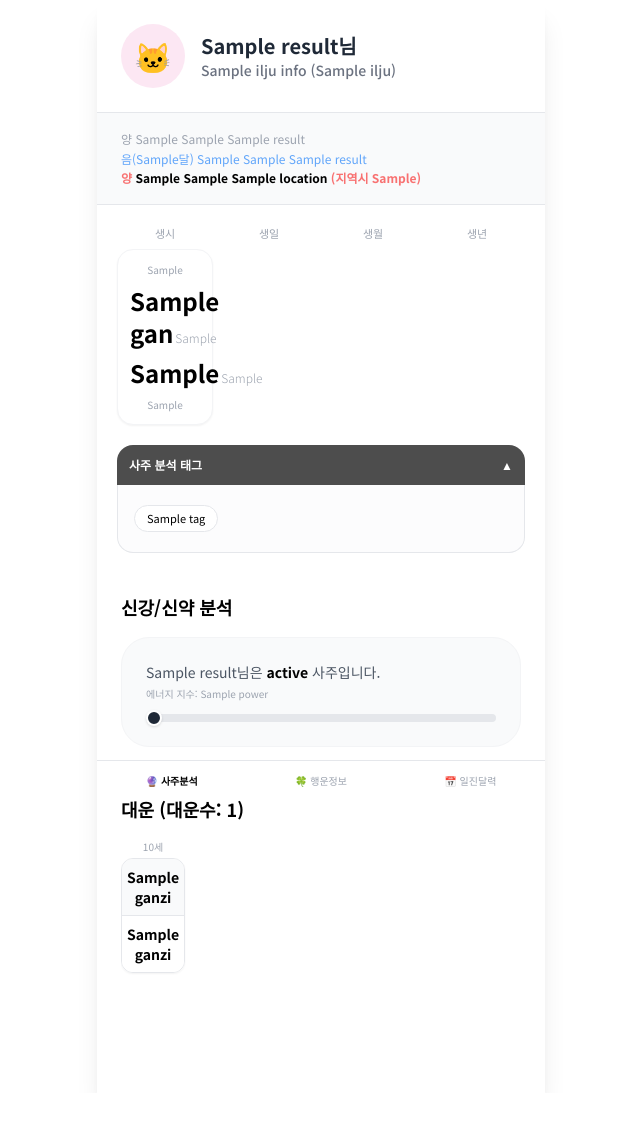
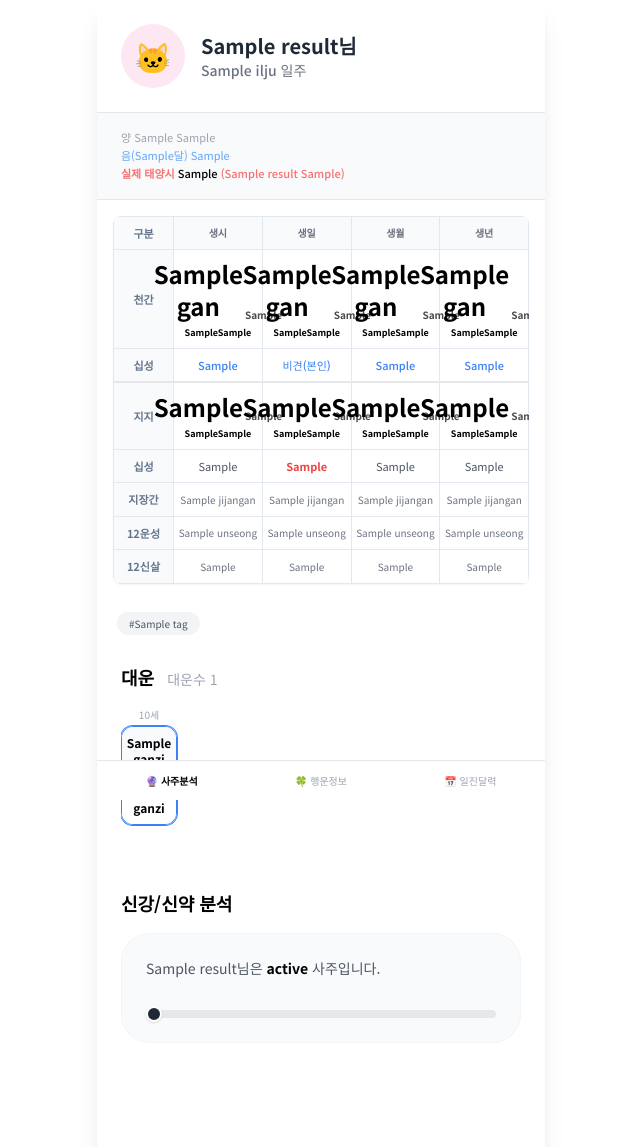
Before and after one commit to shinC/saju, a FastAPI app: template templates/result.html in a window 1280 px wide. Shown: the whole page, without its empty margins (319-959 px from the left). Before the commit the page ends 973 px from the top, so only its background shows below. Run offline with FastAPI, Linux system fonts and the light colour scheme; the template is opened without the code that fills it: most values are stand-ins (such as "Sample title", 1, 10 or a date in 2020); some libraries are stand-ins or nearby versions.

Commit message:
에러수정

```diff
--- a/templates/result.html
+++ b/templates/result.html
@@ -10,12 +10,16 @@
         body { font-family: 'Noto Sans KR', sans-serif; background-color: #f5f5f5; }
         .no-scrollbar::-webkit-scrollbar { display: none; }
 
-        /* 오행 컬러 클래스 */
-        .text-목 { color: #50808e; } .bg-목 { background-color: #50808e; }
-        .text-화 { color: #e16a6a; } .bg-화 { background-color: #e16a6a; }
-        .text-토 { color: #e9c46a; } .bg-토 { background-color: #e9c46a; }
-        .text-금 { color: #9a9a9a; } .bg-금 { background-color: #9a9a9a; }
-        .text-수 { color: #333333; } .bg-수 { background-color: #333333; }
+        /* 오행 컬러 클래스 - 이미지의 색감과 더 가깝게 조정 */
+        .text-목 { color: #2d5a27; } .bg-목 { background-color: #2d5a27; } /* 진한 초록 */
+        .text-화 { color: #c53030; } .bg-화 { background-color: #c53030; } /* 빨강 */
+        .text-토 { color: #a67c00; } .bg-토 { background-color: #a67c00; } /* 황토색 */
+        .text-금 { color: #718096; } .bg-금 { background-color: #718096; } /* 회색 */
+        .text-수 { color: #1a202c; } .bg-수 { background-color: #1a202c; } /* 검정 */
+
+        /* 테이블 전용 스타일 */
+        .saju-table th, .saju-table td { border: 1px solid #e2e8f0; padding: 8px 4px; text-align: center; }
+        .label-col { background-color: #f8fafc; font-weight: bold; font-size: 11px; color: #64748b; width: 60px; }
     </style>
 </head>
 <body class="max-w-md mx-auto bg-white min-h-screen pb-20 shadow-xl">
@@ -25,86 +29,135 @@
         <div>
             <h1 class="text-xl font-bold text-gray-800">{{ result.name }}님</h1>
             <p class="text-sm font-medium text-gray-500">
-                {{ ilju_info.title }} ({{ result.ilju }})
+                {{ result.ilju }} 일주
             </p>
         </div>
     </header>
 
-    <div class="px-6 py-4 bg-gray-50 text-[12px] text-gray-400 leading-relaxed border-b">
-        <p>양 {{ result.solar_display }} {{ result.gender_str }} {{ result.location_name }}</p>
-       <p class="text-blue-400">
-            음({{ result.lunar_type | default('평') }}달)
-            {{ result.lunar_display | default('정보없음') }}
-            {{ result.gender_str }}
-            {{ result.location_name }}
-        </p>
-        <p class="text-black font-bold">
-            <span class="text-red-400 font-bold">양</span> {{ result.corrected_display }} {{ result.gender_str }} {{ result.location }}
-            <span class="text-red-400">(지역시 {{ result.lng_diff_str }})</span>
+    <div class="px-6 py-4 bg-gray-50 text-[11px] text-gray-400 leading-relaxed border-b">
+        <p>양 {{ result.solar_display }} {{ result.gender_str }}</p>
+        <p class="text-blue-400">음({{ result.lunar_type }}달) {{ result.lunar_display }}</p>
+        <p class="text-black font-medium">
+            <span class="text-red-400 font-bold">실제 태양시</span> {{ result.corrected_display }}
+            <span class="text-red-400">({{ result.location_name }} {{ result.lng_diff_str }})</span>
         </p>
     </div>
 
-    <section class="p-5">
-        <div class="grid grid-cols-4 gap-2 text-center">
-            {% for p_name in ['생시', '생일', '생월', '생년'] %}
-            <div class="text-[11px] text-gray-400">{{ p_name }}</div>
+    <section class="p-4">
+        <table class="w-full saju-table table-fixed border-collapse rounded-lg overflow-hidden shadow-sm">
+            <thead>
+                <tr class="bg-gray-50 text-[10px] text-gray-500">
+                    <th class="label-col">구분</th>
+                    <th>생시</th>
+                    <th>생일</th>
+                    <th>생월</th>
+                    <th>생년</th>
+                </tr>
+            </thead>
+            <tbody>
+                <tr class="text-[15px] font-bold">
+                    <td class="label-col">천간</td>
+                    {% for i in [3, 2, 1, 0] %}
+                    {% set p = result.pillars[i] %}
+                    <td class="text-{{ p.gan_elem }}">
+                        <div class="flex flex-col items-center">
+                            <div class="flex items-end">
+                                <span class="text-2xl">{{ p.gan }}</span>
+                                <span class="text-[10px] ml-0.5 opacity-70">{{ p.gan_kor }}</span>
+                            </div>
+                            <span class="text-[9px] mt-1">{{ p.gan_pol }}{{ p.gan_elem }}</span>
+                        </div>
+                    </td>
+                    {% endfor %}
+                </tr>
+                <tr class="text-[11px]">
+                    <td class="label-col">십성</td>
+                    {% for i in [3, 2, 1, 0] %}
+                    <td class="text-blue-500 font-medium">{{ '비견(본인)' if i == 2 else result.pillars[i].t_gan }}</td>
+                    {% endfor %}
+                </tr>
+
+                <tr class="text-[15px] font-bold border-t-2">
+                    <td class="label-col">지지</td>
+                    {% for i in [3, 2, 1, 0] %}
+                    {% set p = result.pillars[i] %}
+                    <td class="text-{{ p.ji_elem }}">
+                        <div class="flex flex-col items-center">
+                            <div class="flex items-end">
+                                <span class="text-2xl">{{ p.ji }}</span>
+                                <span class="text-[10px] ml-0.5 opacity-70">{{ p.ji_kor }}</span>
+                            </div>
+                            <span class="text-[9px] mt-1">{{ p.ji_pol }}{{ p.ji_elem }}</span>
+                        </div>
+                    </td>
+                    {% endfor %}
+                </tr>
+                <tr class="text-[11px]">
+                    <td class="label-col">십성</td>
+                    {% for i in [3, 2, 1, 0] %}
+                    <td class="{{ 'text-red-500 font-bold' if i == 2 else 'text-gray-600' }}">
+                        {{ result.pillars[i].t_ji }}
+                    </td>
+                    {% endfor %}
+                </tr>
+
+                <tr class="text-[10px] text-gray-500">
+                    <td class="label-col">지장간</td>
+                    {% for i in [3, 2, 1, 0] %}
+                    <td>{{ result.pillars[i].jijangan | default('-') }}</td>
+                    {% endfor %}
+                </tr>
+                <tr class="text-[10px] text-gray-500">
+                    <td class="label-col">12운성</td>
+                    {% for i in [3, 2, 1, 0] %}
+                    <td>{{ result.pillars[i].unseong | default('-') }}</td>
+                    {% endfor %}
+                </tr>
+                <tr class="text-[10px] text-gray-500">
+                    <td class="label-col">12신살</td>
+                    {% for i in [3, 2, 1, 0] %}
+                    <td>{{ result.pillars[i].sinsal_12 }}</td>
+                    {% endfor %}
+                </tr>
+            </tbody>
+        </table>
+    </section>
+
+    <section class="px-5 mt-2">
+        <div class="flex gap-2 overflow-x-auto no-scrollbar py-1">
+            {% for tag in result.display_tags %}
+            <span class="px-3 py-1 bg-gray-100 text-gray-600 rounded-full text-[10px] whitespace-nowrap">#{{ tag }}</span>
             {% endfor %}
+        </div>
+    </section>
 
-            {% for p in result.pillars|reverse %}
-            <div class="bg-white border border-gray-100 rounded-2xl p-3 shadow-sm space-y-2">
-                <div class="text-[10px] text-gray-400">{{ p.t_gan }}</div>
-                <div class="text-2xl font-bold text-{{ p.gan_elem }}">
-                    {{ p.gan }}<span class="text-xs font-light text-gray-400 ml-0.5">{{ h[p.gan] }}</span>
+    <section class="p-6">
+        <h2 class="text-lg font-bold mb-4 flex justify-between items-center">
+            <span>대운 <span class="text-sm font-normal text-gray-400 ml-2">대운수 {{ result.daeun_num }}</span></span>
+        </h2>
+        <div class="flex gap-3 overflow-x-auto no-scrollbar pb-4">
+            {% for d in result.daeun_list %}
+            <div class="flex-shrink-0 w-14 text-center">
+                <div class="text-[10px] text-gray-400 mb-1">{{ d.start_age }}세</div>
+                <div class="rounded-xl border {{ 'border-blue-500 ring-1 ring-blue-500' if result.current_trace.daeun.start_age == d.start_age else 'border-gray-200' }} overflow-hidden">
+                    <div class="py-2 bg-gray-50 text-xs font-bold border-b">{{ d.ganzi[0] }}</div>
+                    <div class="py-2 bg-white text-xs font-bold">{{ d.ganzi[1] }}</div>
                 </div>
-                <div class="text-2xl font-bold text-{{ p.ji_elem }}">
-                    {{ p.ji }}<span class="text-xs font-light text-gray-400 ml-0.5">{{ h[p.ji] }}</span>
-                </div>
-                <div class="text-[10px] text-gray-400">{{ p.t_ji }}</div>
             </div>
             {% endfor %}
         </div>
     </section>
 
-    <section class="px-5">
-        <div class="bg-[#4d4d4d] text-white p-3 rounded-t-2xl flex justify-between items-center text-xs">
-            <span class="font-bold">사주 분석 태그</span>
-            <span>▲</span>
-        </div>
-        <div class="border border-t-0 p-4 rounded-b-2xl bg-gray-50/50">
-            <div class="flex gap-2 overflow-x-auto no-scrollbar py-1">
-                {% for tag in result.display_tags %}
-                <span class="px-3 py-1 bg-white border border-gray-200 rounded-full text-[11px] whitespace-nowrap">{{ tag }}</span>
-                {% endfor %}
-            </div>
-        </div>
-    </section>
-
-    <section class="p-6 mt-4">
+    <section class="p-6">
         <h2 class="text-lg font-bold mb-4">신강/신약 분석</h2>
         <div class="bg-gray-50 p-6 rounded-[28px] border border-gray-100">
-            <p class="text-sm text-gray-600 mb-4">
+            <p class="text-sm text-gray-600">
                 {{ result.name }}님은 <span class="font-bold text-black">{{ result.status }}</span> 사주입니다.
             </p>
             <div class="relative h-2 bg-gray-200 rounded-full mt-8">
-                <div class="absolute -top-7 left-0 text-[10px] text-gray-400">에너지 지수: {{ result.power }}</div>
                 <div class="absolute top-1/2 -translate-y-1/2 w-4 h-4 bg-gray-800 rounded-full border-2 border-white shadow"
                      style="left: {{ result.power }}%;"></div>
             </div>
-        </div>
-    </section>
-
-    <section class="p-6">
-        <h2 class="text-lg font-bold mb-4">대운 (대운수: {{ result.daeun_num }})</h2>
-        <div class="flex gap-2 overflow-x-auto no-scrollbar pb-4">
-            {% for d in result.daeun_list %}
-            <div class="flex-shrink-0 w-16 text-center space-y-1">
-                <div class="text-[10px] text-gray-400">{{ d.start_age }}세</div>
-                <div class="rounded-xl border border-gray-200 overflow-hidden shadow-sm">
-                    <div class="py-2 bg-gray-50 text-sm font-bold border-b">{{ d.ganzi[0] }}</div>
-                    <div class="py-2 bg-white text-sm font-bold">{{ d.ganzi[1] }}</div>
-                </div>
-            </div>
-            {% endfor %}
         </div>
     </section>
 
```
Also changed, not shown: saju_constants.py (+53 -2 lines), saju_engine.py (+44 -75 lines).
